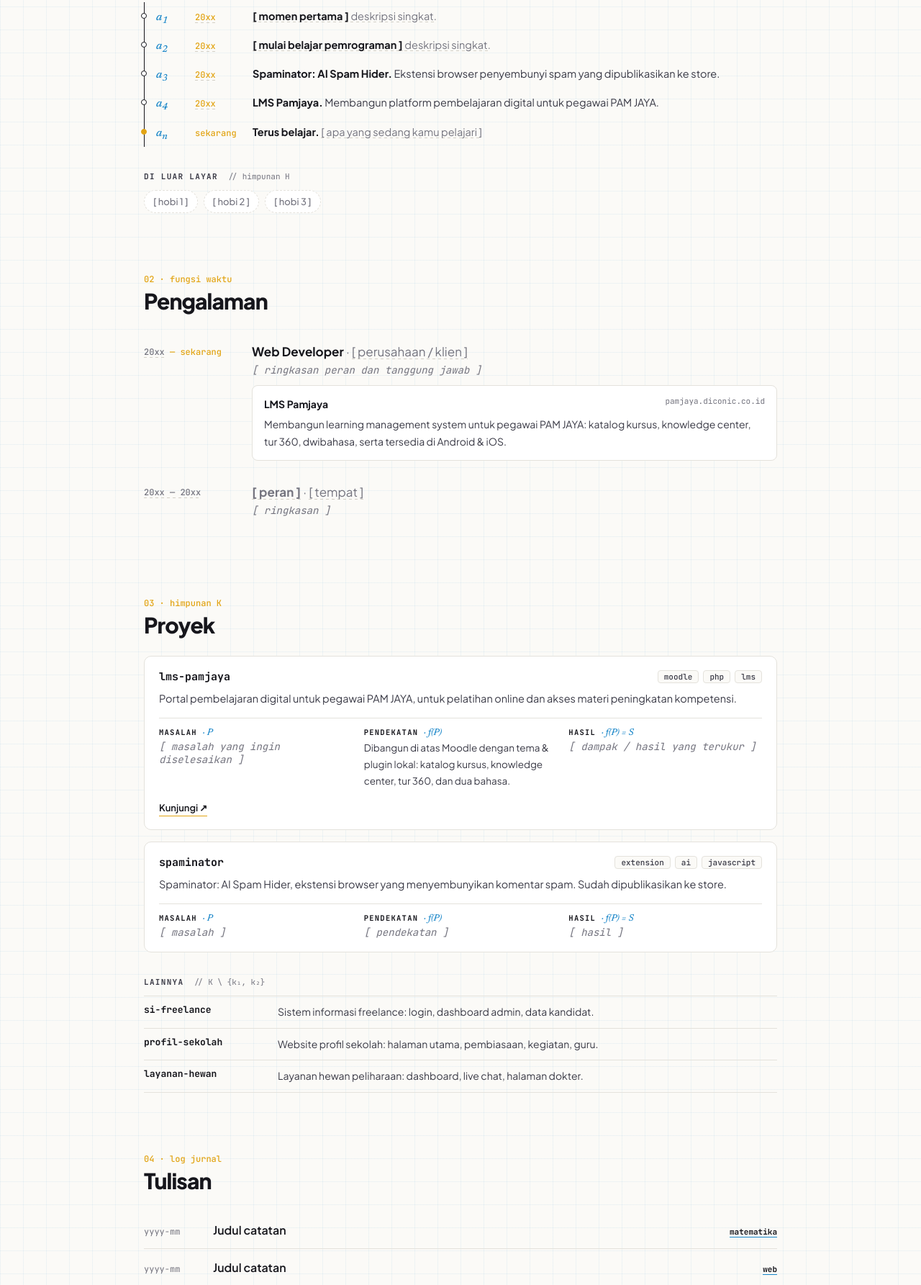
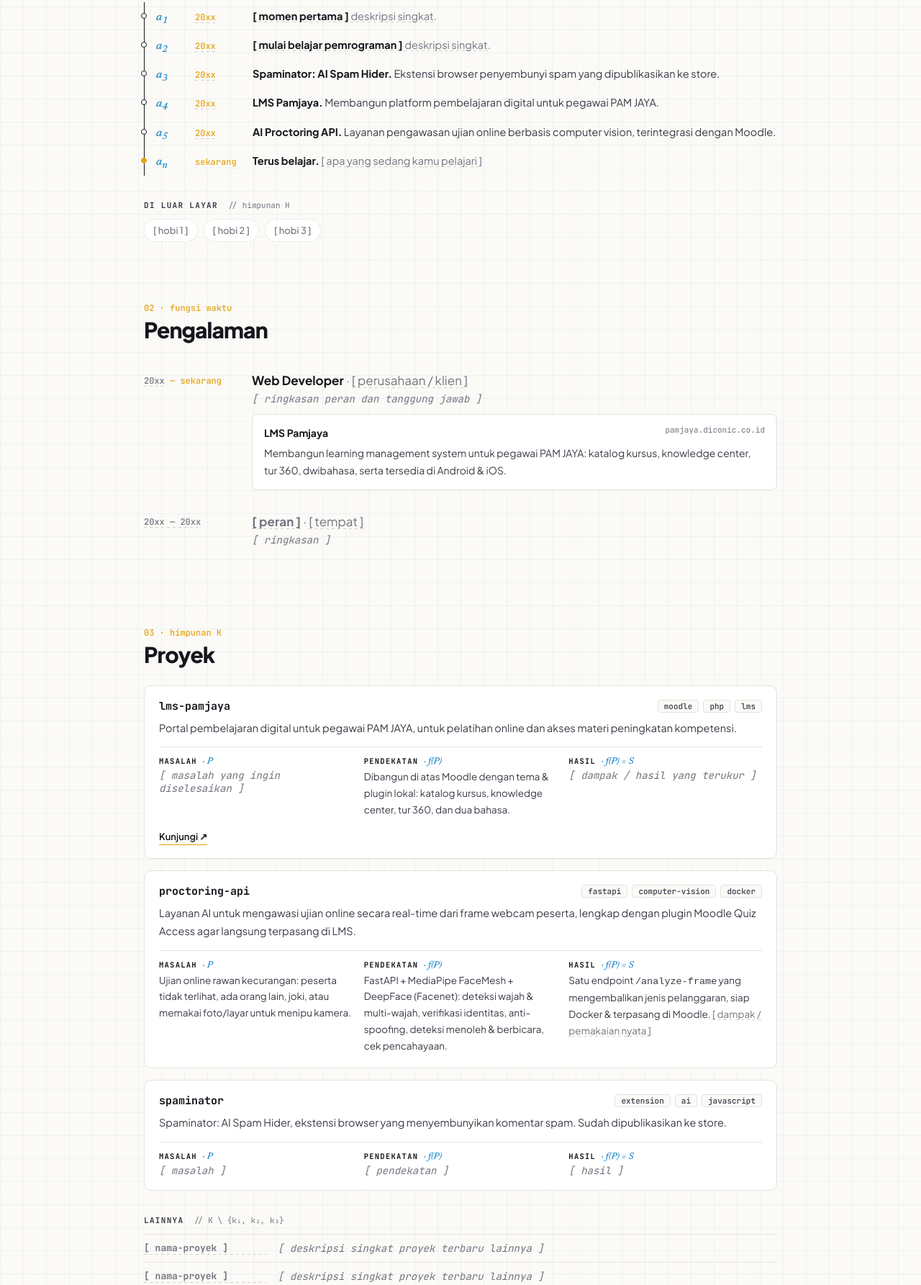
Before and after one commit to iarfinc/iarfy, a plain HTML site: page profil.html in a window 1280 px wide. Shown: the part 1015-2800 px from the top of the page at 72% size. Drawn offline with Linux system fonts and the light colour scheme.

Commit message:
Update profile projects: add Proctoring API, drop old projects
Replace SI Freelance, Profil Sekolah and Layanan Hewan with the AI
Proctoring API and placeholders for newer work; add AI & infra skills.

```diff
--- a/profil.html
+++ b/profil.html
@@ -40,7 +40,7 @@
         <p class="aka reveal">a.k.a. <b>Iqbal Arfy</b> · <i>f</i>(iarf)</p>
         <p class="role reveal">Programmer · web developer · desain · support</p>
         <p class="quote reveal">“Self-proclaimed pattern hunter &amp; imagination solver”</p>
-        <p class="summary reveal">Programmer dan web developer yang senang mempelajari hal baru. Portofolionya mencakup aplikasi web dan aplikasi lainnya, dari platform pembelajaran hingga ekstensi browser.</p>
+        <p class="summary reveal">Programmer dan web developer yang senang mempelajari hal baru. Portofolionya mencakup aplikasi web dan aplikasi lainnya, dari platform pembelajaran dan layanan AI hingga ekstensi browser.</p>
         <p class="loc reveal"><span aria-hidden="true">⌖</span> Bandung, Indonesia</p>
         <div class="pcta reveal">
           <a href="#proyek" class="pbtn solid">Lihat proyek</a>
@@ -54,7 +54,7 @@
         <dl class="deflist">
           <div><dt>misalkan</dt><dd><i>I</i> = Iqbal Akbar Ridha Febriansyah</dd></div>
           <div><dt>pendekatan</dt><dd>pahami → rancang → bangun → uji</dd></div>
-          <div><dt>fokus</dt><dd>∈ { web, sistem, desain }</dd></div>
+          <div><dt>fokus</dt><dd>∈ { web, sistem, AI, desain }</dd></div>
           <div><dt>bahasa</dt><dd>{ PHP, Python, JavaScript }</dd></div>
           <div><dt>peran</dt><dd>developer ∪ desainer ∪ support</dd></div>
           <div><dt>lokasi</dt><dd>Bandung, ID</dd></div>
@@ -81,6 +81,7 @@
         <li class="reveal"><span class="seq-n">a<sub>2</sub></span><span class="seq-y ph-inline">20xx</span><p><b class="ph-inline">[ mulai belajar pemrograman ]</b> <span class="ph-inline">deskripsi singkat.</span></p></li>
         <li class="reveal"><span class="seq-n">a<sub>3</sub></span><span class="seq-y ph-inline">20xx</span><p><b>Spaminator: AI Spam Hider.</b> Ekstensi browser penyembunyi spam yang dipublikasikan ke store.</p></li>
         <li class="reveal"><span class="seq-n">a<sub>4</sub></span><span class="seq-y ph-inline">20xx</span><p><b>LMS Pamjaya.</b> Membangun platform pembelajaran digital untuk pegawai PAM JAYA.</p></li>
+        <li class="reveal"><span class="seq-n">a<sub>5</sub></span><span class="seq-y ph-inline">20xx</span><p><b>AI Proctoring API.</b> Layanan pengawasan ujian online berbasis computer vision, terintegrasi dengan Moodle.</p></li>
         <li class="reveal"><span class="seq-n">a<sub>n</sub></span><span class="seq-y">sekarang</span><p><b>Terus belajar.</b> <span class="ph-inline">[ apa yang sedang kamu pelajari ]</span></p></li>
       </ol>
 
@@ -137,6 +138,19 @@
 
       <article class="proj reveal">
         <header class="proj-head">
+          <h3>proctoring-api</h3>
+          <div class="proj-tags"><span>fastapi</span><span>computer-vision</span><span>docker</span></div>
+        </header>
+        <p class="proj-lead">Layanan AI untuk mengawasi ujian online secara real-time dari frame webcam peserta, lengkap dengan plugin Moodle Quiz Access agar langsung terpasang di LMS.</p>
+        <div class="pmh">
+          <div><p class="pmh-k">Masalah <span>· P</span></p><p>Ujian online rawan kecurangan: peserta tidak terlihat, ada orang lain, joki, atau memakai foto/layar untuk menipu kamera.</p></div>
+          <div><p class="pmh-k">Pendekatan <span>· f(P)</span></p><p>FastAPI + MediaPipe FaceMesh + DeepFace (Facenet): deteksi wajah &amp; multi-wajah, verifikasi identitas, anti-spoofing, deteksi menoleh &amp; berbicara, cek pencahayaan.</p></div>
+          <div><p class="pmh-k">Hasil <span>· f(P) = S</span></p><p>Satu endpoint <code>/analyze-frame</code> yang mengembalikan jenis pelanggaran, siap Docker &amp; terpasang di Moodle. <span class="ph-inline">[ dampak / pemakaian nyata ]</span></p></div>
+        </div>
+      </article>
+
+      <article class="proj reveal">
+        <header class="proj-head">
           <h3>spaminator</h3>
           <div class="proj-tags"><span>extension</span><span>ai</span><span>javascript</span></div>
         </header>
@@ -148,11 +162,10 @@
         </div>
       </article>
 
-      <p class="plabel reveal">Lainnya <span class="muted">// K \ {k₁, k₂}</span></p>
+      <p class="plabel reveal">Lainnya <span class="muted">// K \ {k₁, k₂, k₃}</span></p>
       <dl class="others reveal">
-        <div><dt>si-freelance</dt><dd>Sistem informasi freelance: login, dashboard admin, data kandidat.</dd></div>
-        <div><dt>profil-sekolah</dt><dd>Website profil sekolah: halaman utama, pembiasaan, kegiatan, guru.</dd></div>
-        <div><dt>layanan-hewan</dt><dd>Layanan hewan peliharaan: dashboard, live chat, halaman dokter.</dd></div>
+        <div><dt class="ph-inline">[ nama-proyek ]</dt><dd class="ph">[ deskripsi singkat proyek terbaru lainnya ]</dd></div>
+        <div><dt class="ph-inline">[ nama-proyek ]</dt><dd class="ph">[ deskripsi singkat proyek terbaru lainnya ]</dd></div>
       </dl>
     </section>
 
@@ -183,16 +196,19 @@
         <div class="sk-group reveal">
           <p class="sk-title">Web</p>
           <div class="sk"><span>HTML &amp; CSS</span><span class="sk-note">semua proyek web</span></div>
-          <div class="sk"><span>Moodle</span><span class="sk-note">LMS Pamjaya</span></div>
+          <div class="sk"><span>Moodle</span><span class="sk-note">LMS Pamjaya · plugin proctoring</span></div>
           <div class="sk"><span>Browser extension</span><span class="sk-note">Spaminator</span></div>
         </div>
         <div class="sk-group reveal">
-          <p class="sk-title">Desain</p>
+          <p class="sk-title">AI &amp; infra</p>
+          <div class="sk"><span>FastAPI</span><span class="sk-note">Proctoring API</span></div>
+          <div class="sk"><span>MediaPipe &amp; DeepFace</span><span class="sk-note">computer vision</span></div>
+          <div class="sk"><span>Docker</span><span class="sk-note">deployment layanan</span></div>
+        </div>
+        <div class="sk-group reveal">
+          <p class="sk-title">Desain &amp; support</p>
           <div class="sk"><span>Grafis &amp; konten</span><span class="sk-note">banner, produk</span></div>
           <div class="sk"><span>Antarmuka</span><span class="sk-note">UI web</span></div>
-        </div>
-        <div class="sk-group reveal">
-          <p class="sk-title">Support</p>
           <div class="sk"><span>Dukungan teknis</span><span class="sk-note">operasional sistem</span></div>
           <div class="sk"><span>Troubleshooting</span><span class="sk-note">pemecahan masalah</span></div>
         </div>
@@ -205,7 +221,7 @@
       <h2 class="reveal">Kontak</h2>
       <p class="plabel reveal">Ajak ngobrol soal <span class="muted">// x ∈ T</span></p>
       <div class="pchips reveal">
-        <span>web development</span><span>desain antarmuka</span><span>LMS &amp; Moodle</span><span>matematika</span><span>AI</span>
+        <span>web development</span><span>desain antarmuka</span><span>LMS &amp; Moodle</span><span>computer vision</span><span>matematika</span><span>AI</span>
       </div>
       <dl class="contact reveal">
         <div><dt>email</dt><dd><a href="mailto:iarf.edu@gmail.com">iarf.edu@gmail.com</a></dd></div>
```
